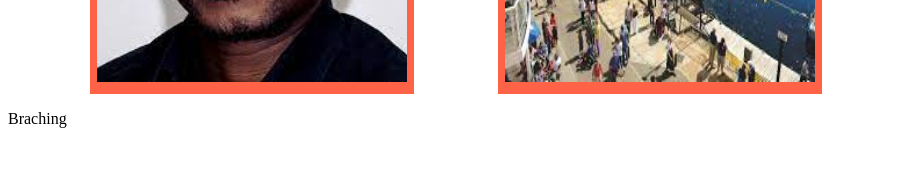
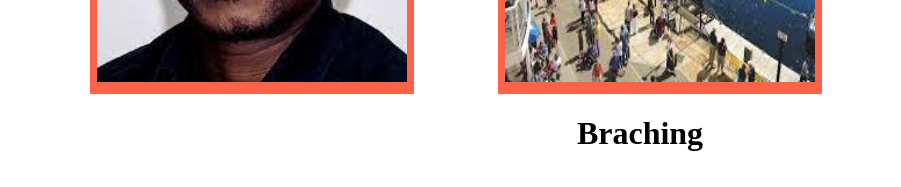
Before and after one commit to gpdzvapatsva/devOps1, a plain HTML site: page index.html in a window 1280 px wide. Shown: the part 357-544 px from the top of the page, 0-901 px from the left. Drawn offline with Linux system fonts and the light colour scheme.

Commit message:
new addition

```diff
--- a/index.html
+++ b/index.html
@@ -51,7 +51,7 @@
 
       </ul>
     </div>
-    <div>Braching</div><br/><br/>
+    <div><h1 style="text-align: center;">Braching</h1></div><br/><br/>
     <div class="containers"></div>
     <ul class="flex-container">
         <li class="flex-item"><img style width=310px height= 310px src="table.jpg"></li>
```
